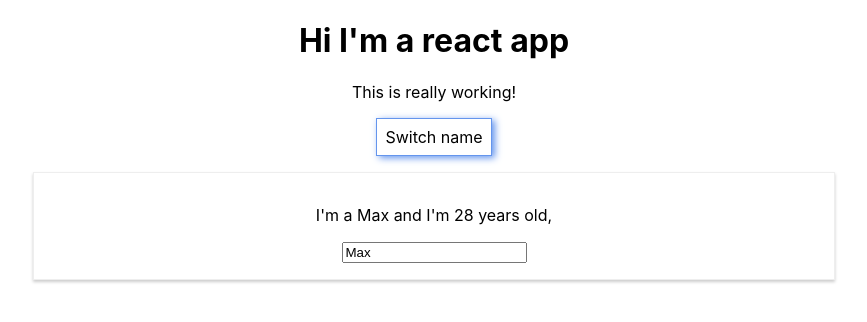
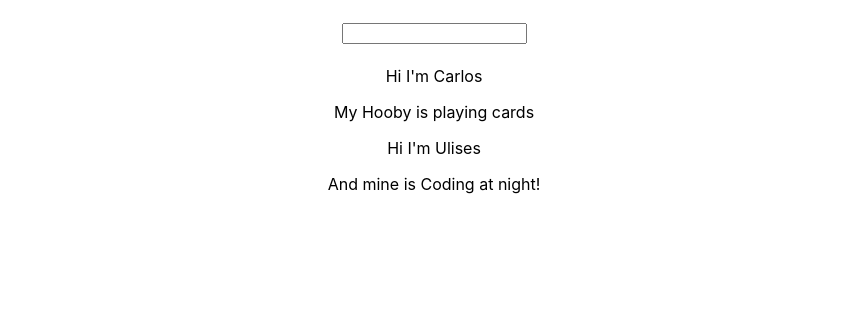
Before and after one commit to Ulises961/Assignments-React, a React (Create React App) app: page / in a window 1280 px wide. Shown: the top 322 px of the page, without its empty margins (206-1073 px from the left). Built offline with nearby package versions, Linux system fonts and the light colour scheme.

Commit message:
First assignment

```diff
--- a/src/App.js
+++ b/src/App.js
@@ -1,39 +1,36 @@
 
 import React, {Component} from 'react';
 import './App.css';
-import Person from './Person/Person'
+import UserOutput from './UserOutput/UserOutput'
+import UserInput from './UserInput/UserInput'
+
 class App extends Component {
 
   state = {
 
-    persons: [
-      {name:'Max', age:28},
-      {name:'Manu', age:28},
-      {name: 'Stephanie', age: 26}
+    users : [
+        {user:'Carlos'},
+        {user: 'Ulises'}
     ]
 
   }
-  switchNameHandler = (newName) => {
+  changeUserNameHandler = (newName) => {
 
-    console.log('Was clicked');
-     this.setState({persons: [{name: newName, age:26}]});
+     this.setState({
+       users: [
+         {user: newName.target.value},
+         {user: 'Ulises'}
+        ]
+      });
   }
 
   render() {
     return (
 
       <div className="App">
-        <h1>Hi I'm a react app</h1>
-        <p>This is really working!</p>
-        <button className="buttonStyle :hover" onClick={this.switchNameHandler.bind(this,'Ulises')}>Switch name</button>
-        <Person
-          name={this.state.persons[0].name}
-          age={this.state.persons[0].age}
-          click={this.switchNameHandler.bind(this,'Carlos')}
-
-          />
-
-
+          <UserInput changed={this.changeUserNameHandler} name={'input'}/>
+          <UserOutput user={this.state.users[0].user}>My Hooby is playing cards</UserOutput>
+          <UserOutput user={this.state.users[1].user}>And mine is Coding at night!</UserOutput>
       </div>
     );
 
--- a/src/Person/Person.js
+++ b/src/Person/Person.js
@@ -5,7 +5,7 @@ const person = (props) => {
     return (
     <div className='Person'>
         <p onClick={props.click}>I'm a {props.name} and I'm {props.age} years old,{props.children} </p>
-        <input tyoe='text' onChange={props.changed} value={props.name}></input>
+        <input type='text' onChange={props.changed} value={props.name}></input>
         </div>
     );
 }
--- /dev/null
+++ b/src/UserInput/UserInput.css
@@ -0,0 +1,15 @@
+.input{
+    margin: 20px auto;
+    padding: 2px;
+
+
+
+}
+
+.input > .field:focus{
+    border: 4pt solid cadetblue;
+    border-radius: 4pt;
+
+    background-color: lightblue;
+
+}
--- /dev/null
+++ b/src/UserInput/UserInput.js
@@ -0,0 +1,13 @@
+import React from 'react';
+import './UserInput.css';
+
+const Userinput = (props) => {
+
+    return(
+        <div className="input">
+            <input className="field" type='text' onChange={props.changed} value={props.user}></input>
+        </div>
+    );
+}
+
+export default Userinput;
--- /dev/null
+++ b/src/UserOutput/UserOutput.js
@@ -0,0 +1,11 @@
+import React from 'react';
+
+const userOutput = (props) => {
+  return (
+    <div>
+        <p>Hi I'm {props.user}</p>
+        <p>{props.children}</p>
+    </div>
+  );
+}
+export default userOutput;
```
